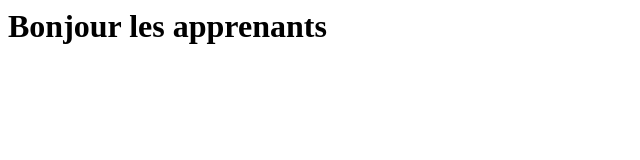
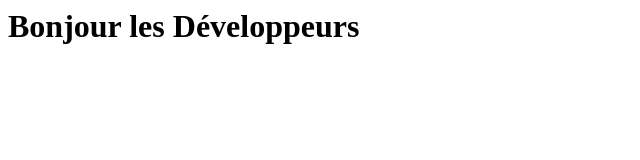
Before and after one commit to AbderahmaneThimbo/teste, a plain HTML site: page index.html in a window 1280 px wide. Shown: the whole page, without its empty margins (0-640 px from the left). Drawn offline with Linux system fonts and the light colour scheme.

Commit message:
Feature 1 :updated h1 text

```diff
--- a/index.html
+++ b/index.html
@@ -1,2 +1,2 @@
 <title> TP Git Fusion des Branches </title>
-<h1> Bonjour les apprenants </h1>
+<h1> Bonjour les Développeurs </h1>
```
